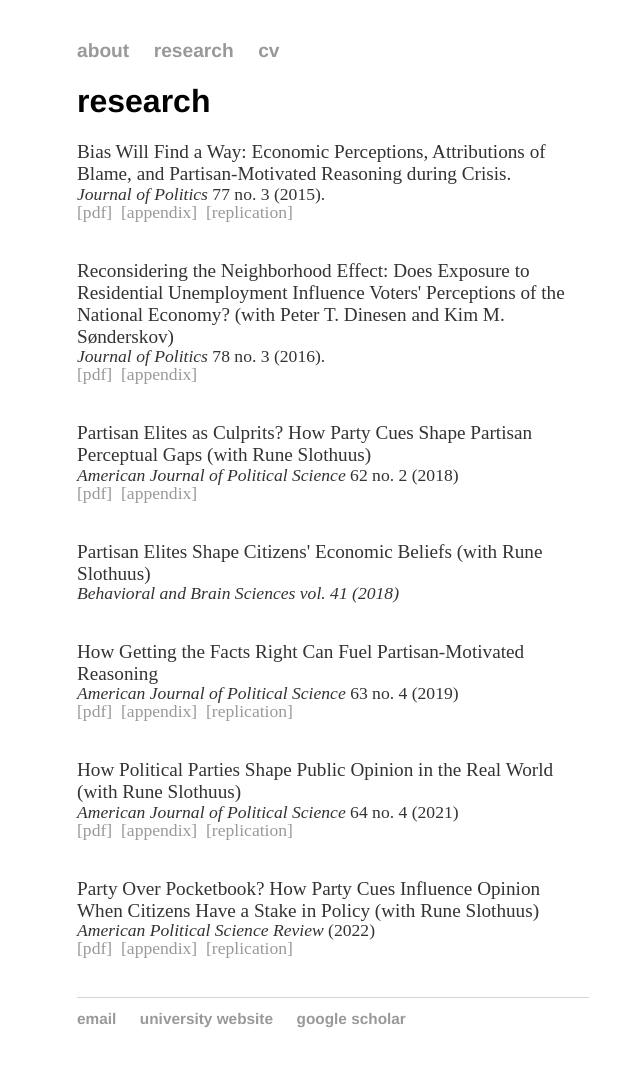
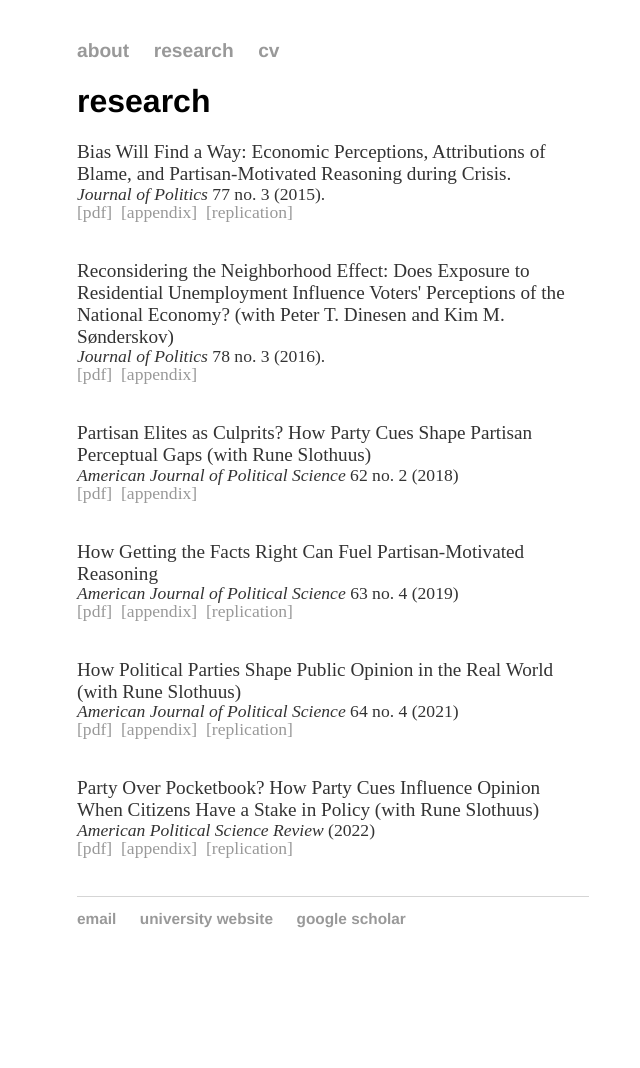
Before and after one commit to mbisgaard/mbisgaard.github.io, a Jekyll site: the page built from research/index.html, in a window 1280 px wide. Shown: the whole page, without its empty margins (307-947 px from the left). Built offline with Jekyll 4.4.1, drawn with Linux system fonts in a browser that asks for light colours; after the commit the page ends 968 px from its top, so only the background shows below that.

Commit message:
Update index.html

```diff
--- a/research/index.html
+++ b/research/index.html
@@ -28,11 +28,6 @@ title: mbisgaard::research
 
 	<p>&nbsp;</p>
 
-	<pentry>Partisan Elites Shape Citizens' Economic Beliefs (with Rune Slothuus)</pentry><br>
-	<p1><i>Behavioral and Brain Sciences vol. 41 (2018)</i></p1>
-
-	<p>&nbsp;</p>
-
 	<pentry>How Getting the Facts Right Can Fuel Partisan-Motivated Reasoning</pentry><br>
 	<p1><i>American Journal of Political Science </i> 63 no. 4 (2019)
 	<br><a href="https://www.dropbox.com/s/edfp81vay80z7sy/newevidence-MB.pdf?dl=0">[pdf]</a>
```
